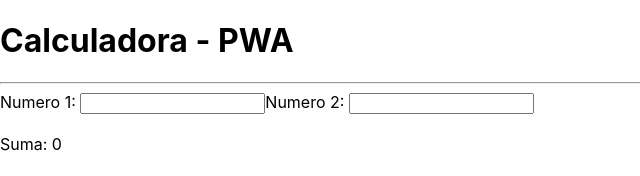
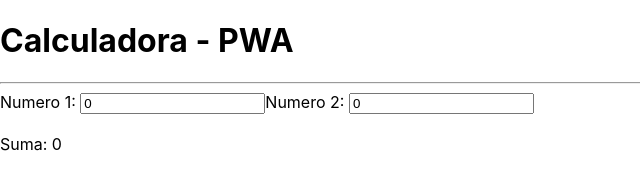
Before and after one commit to diegofdg/react_desde_cero, a React (Create React App) app in the folder 04-react-calculadora/: page / in a window 1280 px wide. Shown: the top 176 px of the page, without its empty margins (0-640 px from the left). Built offline with nearby package versions, Linux system fonts and the light colour scheme.

Commit message:
04-react-calculadora - convirtiendo tipos de datos

```diff
--- a/04-react-calculadora/src/components/NumberInput.jsx
+++ b/04-react-calculadora/src/components/NumberInput.jsx
@@ -3,19 +3,16 @@ import { useState } from 'react'
 import PropTypes from 'prop-types'
 
 const NumberInput = ({ name }) => {
-    const [numeros, setNumeros] = useState({
-        numero1: 0,
-        numero2: 0
-    })
+    const [numeros, setNumeros] = useState(0)
 
     const handleChange = (e) => {
-        setNumeros(e.target.value)
+        setNumeros(parseFloat(e.target.value))
     }
 
     return (
         <>
             <label>
-                {name}: <input onChange={handleChange} type="text" />
+                {name}: <input value={numeros} onChange={handleChange} type="number" />
             </label>
         </>
     )
```
